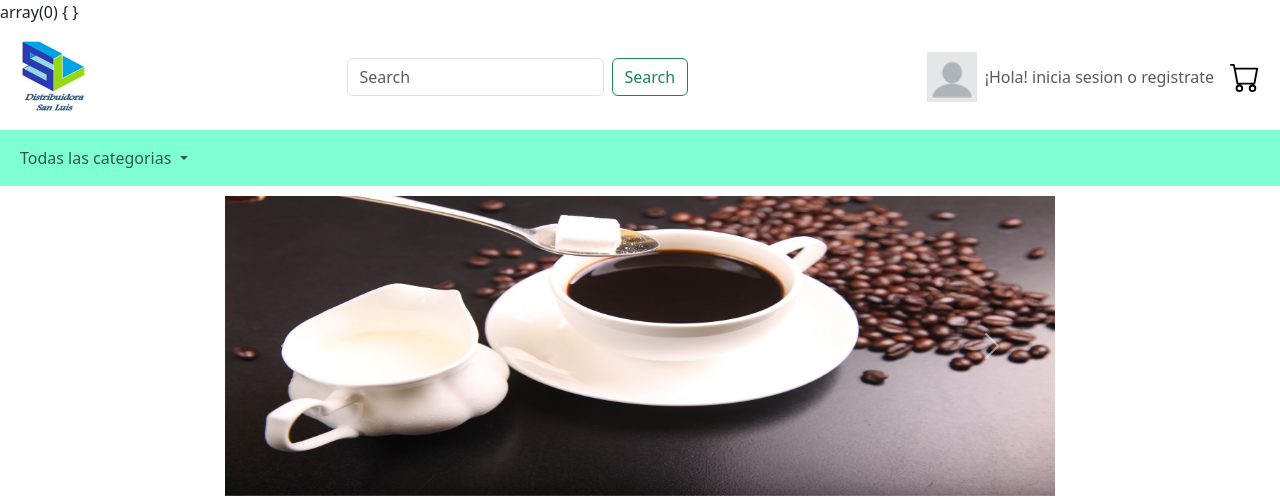
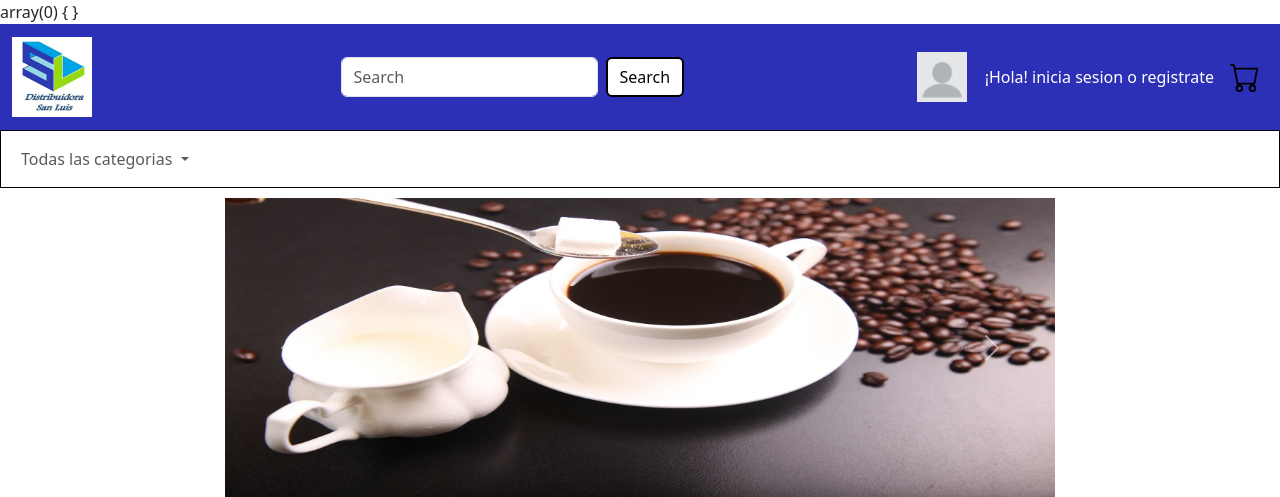
Before and after one commit to AlexHernande2/SanLuis, a PHP site: page /php/index.php in a window 1280 px wide. Shown: the top 497 px of the page. Run offline with PHP 8.4, Linux system fonts and the light colour scheme.

Commit message:
Se empezo a aplicar css a las paginas

```diff
--- a/view/css/carrito.css
+++ b/view/css/carrito.css
@@ -1,4 +1,5 @@
 /** Seccion carrito**/
+
 .carrito{
     border: 1px solid #666;
     width: 40%;
--- a/view/css/header.css
+++ b/view/css/header.css
@@ -36,10 +36,45 @@
     margin-left: 50px; /* Margen izquierdo */
   }
 
-  #rar{
-    color: blue;
+
+  #navigationBar{
+    background-color: rgba(0, 6, 167, 0.827);
   }
 
+  #buttonSearch {
+    background-color: white;
+    color: rgb(6, 6, 6);
+    border: 2px solid #000000; /* El color del borde original */
+    transition: background-color 0.3s, color 0.3s; /* Transición suave */
+  }
+
+  #buttonSearch:hover {
+    background-color: #2fff00cc; /* Cambia el color de fondo al pasar el cursor */
+    color: white; /* Cambia el color del texto al pasar el cursor */
+  }
+
+
+
+  #cartButton:hover {
+    background-color: #12a0ffcc; /* Cambia el color de fondo al pasar el cursor */
+
+  }
+
+  #navSaludousuario a {
+    color: rgb(255, 255, 255); /* Letras negras */
+    transition: background-color 0.3s, color 0.3s; /* Transición suave */
+  }
+
+  #navSaludousuario a:hover {
+    background-color: #2c3131;
+    color: white; /* Letras blancas */
+  }
+  .space-right {
+    margin-right: 10px; /* Paraajustar el tamaño del margen entre los Li de saludo de usuario*/
+  }
+
+
   #menuDesplegable{
-    background-color: aquamarine;
+    /* background-color: rgb(255, 229, 176); */
+    border: 1px solid #000000;
   }
--- a/view/js/initHF.js
+++ b/view/js/initHF.js
@@ -1,25 +1,5 @@
 // Espera a que se cargue completamente el DOM antes de ejecutar el código
 document.addEventListener('DOMContentLoaded', function () {
-    // Obtiene una referencia al contenedor del encabezado por su ID
-    const headerContainer = document.getElementById('header-container');
-    // Especifica la ruta del archivo HTML que contiene el encabezado
-    const headerHtmlFile = 'header.php'; // Ruta
-    // Crea una nueva instancia de XMLHttpRequest para realizar la solicitud HTTP
-    const xhr = new XMLHttpRequest();
-    // Abre una conexión HTTP GET asíncrona hacia el archivo HTML del encabezado
-    xhr.open('GET', headerHtmlFile, true);
-    // Define una función para manejar el cambio de estado de la solicitud
-    xhr.onreadystatechange = function () {
-        // Verifica si la solicitud se ha completado y si el código de estado es 200 (OK)
-        if (xhr.readyState === 4 && xhr.status === 200) {
-            // Si la solicitud es exitosa, actualiza el contenido del contenedor del encabezado
-            headerContainer.innerHTML = xhr.responseText;
-        }
-    };
-    // Envía la solicitud HTTP
-    xhr.send();
-
-
 
     // Carga el pie de página
     const footerContainer = document.getElementById('footer-container');
@@ -57,7 +37,7 @@ const arrayOfIds = Array.from(uniqueIds);
 // Imprimir los IDs en la consola
 console.log(arrayOfIds);
 
-/* */
+/* Funcion que sorve para cuando se le pasa el cursor sobre un menu desplegable se desplegue sola*/
 
 const $dropdown = $(".dropdown");
 const $dropdownToggle = $(".dropdown-toggle");
--- a/view/php/header.php
+++ b/view/php/header.php
@@ -31,13 +31,12 @@ if (isset($_SESSION['documento'])) {
   ';
   $nav = "nav-link dropdown-toggle";
 } else {
-  $documento="";
+  $documento = "";
   $cliente = "inicia sesion o registrate";
   $Cliente = new Cliente();
   $iniEdit = "formSesion.php?inicioSesion=no";
   $dropdown = "";
   $nav = "nav-link";
-
 }
 
 
@@ -70,8 +69,9 @@ if (isset($_GET['des'])) {
   <header>
     <?php echo var_dump($_SESSION); ?>
 
+    <!-- Barra de navegacion o parte principal de la imagen -->
     <!-- Abre la etiqueta de navegación con las clases de Bootstrap para un navbar -->
-    <nav class="navbar navbar-expand-md navbar-light" id="navigationBar">
+    <nav class="navbar navbar-expand-md navbar-light " id="navigationBar">
       <!-- Contenedor fluido para el contenido del navbar -->
       <div class="container-fluid">
         <!-- Botón del navbar para dispositivos pequeños -->
@@ -107,12 +107,13 @@ if (isset($_GET['des'])) {
           <!-- Lista de elementos de navegación del navbar -->
           <ul class="navbar-nav d-flex justify-content-center align-items-center">
             <!-- Elemento de navegación para mostrar la imagen del usuario -->
-            <li class="nav-item">
+            <li class="nav-item space-right">
               <!-- Imagen del usuario con su ruta y dimensiones -->
               <img src="../imagenes/imagenUsuario.png" alt="usuario" width="50">
             </li>
+
             <!-- Elemento de navegación para mostrar el nombre del usuario -->
-            <li class="nav-item dropdown">
+            <li class="nav-item dropdown" id="navSaludousuario">
               <a class="<?php echo $nav ?>" id="navbarDropdown1" role="button" data-toggle="dropdown" aria-haspopup="true" aria-expanded="false" href="<?php echo $iniEdit ?>">¡Hola!
                 <?php echo $cliente ?></a>
               <?php echo $dropdown ?>
@@ -120,7 +121,7 @@ if (isset($_GET['des'])) {
             <!-- Elemento de navegación para el carrito -->
             <li class="nav-item">
               <!-- Botón para abrir el carrito -->
-              <button onclick="view_cart(<?php echo $documento?>)" class="nav-link btn btn-link" id="cartButton"><img width="30px" height="50px" src="../imagenes/cart.svg" alt=""></button>
+              <button onclick="view_cart(<?php echo $documento ?>)" class="nav-link btn btn-link" id="cartButton"><img width="30px" height="50px" src="../imagenes/cart.svg" alt=""></button>
             </li>
           </ul>
         </div>
@@ -215,6 +216,7 @@ if (isset($_GET['des'])) {
 
 
   <script src="../js/header.js"></script>
+
   <script src="https://cdn.jsdelivr.net/npm/bootstrap@5.3.3/dist/js/bootstrap.bundle.min.js" integrity="sha384-YvpcrYf0tY3lHB60NNkmXc5s9fDVZLESaAA55NDzOxhy9GkcIdslK1eN7N6jIeHz" crossorigin="anonymous"></script>
 
 
--- a/view/php/index.php
+++ b/view/php/index.php
@@ -169,33 +169,8 @@
 
   <script src="https://ajax.googleapis.com/ajax/libs/jquery/3.6.4/jquery.min.js"></script>
   <script src="../js/busqueda.js"></script>
-  <script>
-    const $dropdown = $(".dropdown");
-    const $dropdownToggle = $(".dropdown-toggle");
-    const $dropdownMenu = $(".dropdown-menu");
-    const showClass = "show";
-    $(window).on("load resize", function() {
-      if (this.matchMedia("(min-width: 768px)").matches) {
-        $dropdown.hover(
-          function() {
-            const $this = $(this);
-            $this.addClass(showClass);
-            $this.find($dropdownToggle).attr("aria-expanded", "true");
-            $this.find($dropdownMenu).addClass(showClass);
-          },
-          function() {
-            const $this = $(this);
-            $this.removeClass(showClass);
-            $this.find($dropdownToggle).attr("aria-expanded", "false");
-            $this.find($dropdownMenu).removeClass(showClass);
-          }
-        );
-      } else {
-        $dropdown.off("mouseenter mouseleave");
-      }
-    });
-  </script>
   <script src="../js/index.js"></script>
+  <script src="../js/initHF.js"></script>
 
 </body>
 
```
Also changed, not shown: view/php/carrito.php (+14 -11 lines), view/php/formSesion.php (+2 -29 lines). Lines whose indentation alone changed are shown as unchanged.
